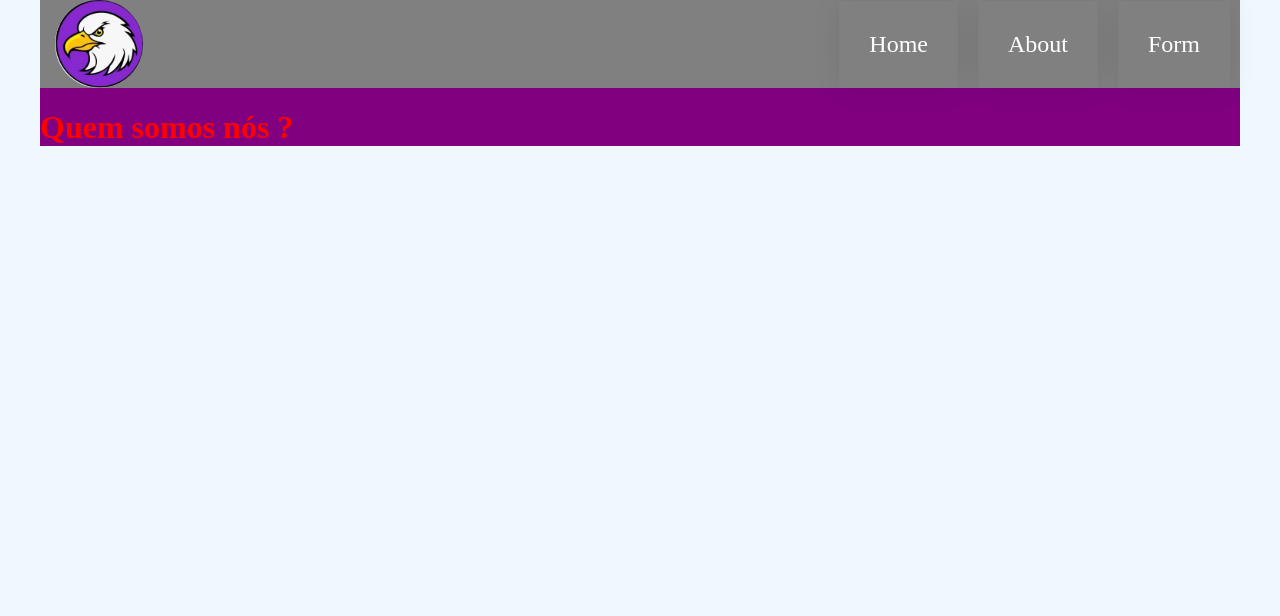
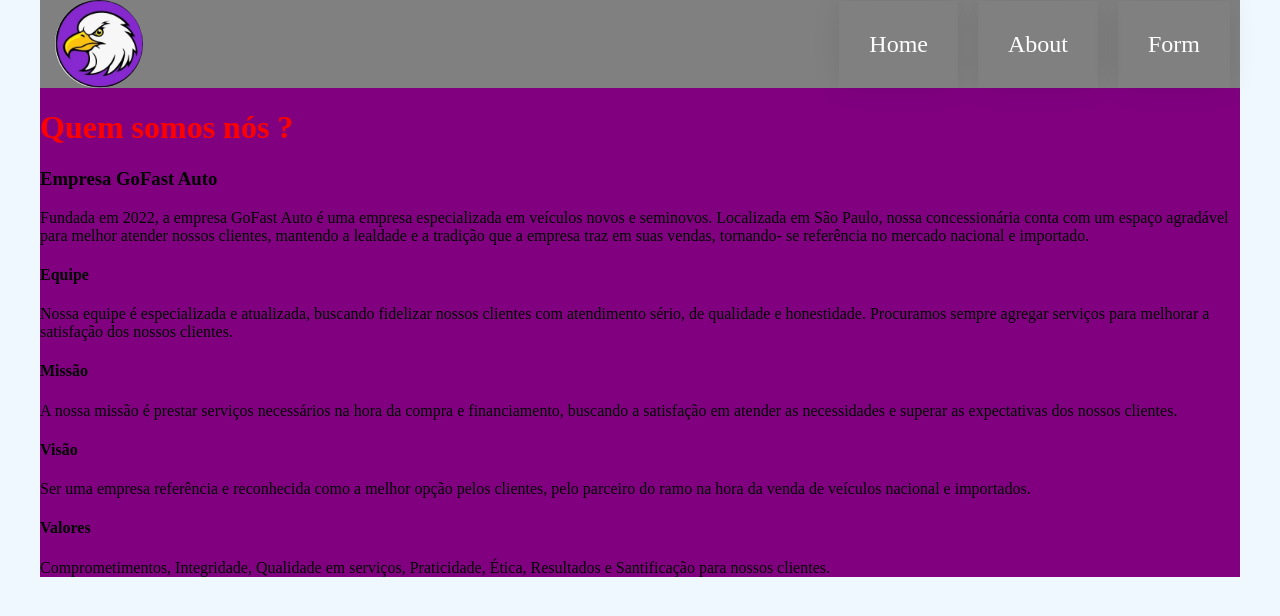
Before and after one commit to Tiago-devop/gofast, a React (Vite) app: page /about in a window 1280 px wide. Shown: the top 616 px of the page. Built offline with nearby package versions, Linux system fonts and the light colour scheme.

Commit message:
About texto

```diff
--- a/src/pages/About/index.jsx
+++ b/src/pages/About/index.jsx
@@ -3,8 +3,29 @@
 const About = () => (
   <>
   <div>
+
   <Title>Quem somos nós ?</Title>
 
+  <h3>Empresa GoFast Auto</h3>
+
+  <p>Fundada em 2022, a empresa GoFast Auto é uma empresa especializada em veículos novos e seminovos. Localizada em São Paulo, nossa concessionária conta com um espaço agradável para melhor atender nossos clientes, mantendo a lealdade e a tradição que a empresa traz em suas vendas, tornando- se referência no mercado nacional e importado.</p>
+
+  <h4>Equipe</h4>
+
+  <p>Nossa equipe é especializada e atualizada, buscando fidelizar nossos clientes com atendimento sério, de qualidade e honestidade. Procuramos sempre agregar serviços para melhorar a satisfação dos nossos clientes.</p>
+
+  <h4>Missão</h4>
+
+  <p>A nossa missão é prestar serviços necessários na hora da compra e financiamento, buscando a satisfação em atender as necessidades e superar as expectativas dos nossos clientes.</p>
+
+  <h4>Visão</h4>
+
+  <p>Ser uma empresa referência e reconhecida como a melhor opção pelos clientes, pelo parceiro do ramo na hora da venda de veículos nacional e importados.
+  </p>
+
+  <h4>Valores</h4>
+
+  <p>Comprometimentos, Integridade, Qualidade em serviços, Praticidade, Ética, Resultados e Santificação para nossos clientes.</p>
   </div>
   </>
 )
```
